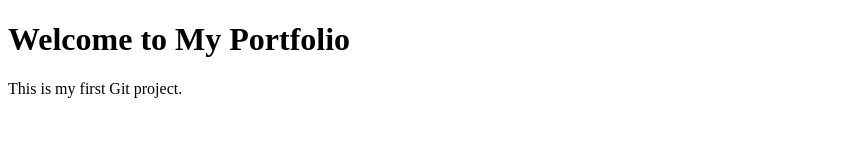
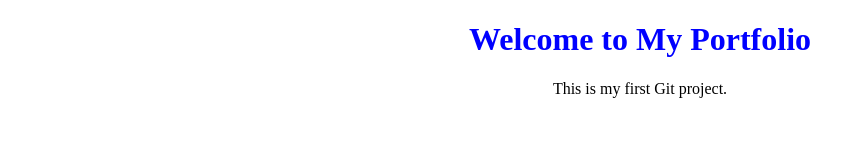
Before and after one commit to moulyasat/testing-, a plain HTML site: page student-portfolio/index.html in a window 1280 px wide. Shown: the whole page, without its empty margins (0-865 px from the left). Drawn offline with Linux system fonts and the light colour scheme.

Commit message:
Center page and add blue heading

```diff
--- a/student-portfolio/index.html
+++ b/student-portfolio/index.html
@@ -2,6 +2,9 @@
 <html>
 <head>
     <title>Student Portfolio</title>
+</head><head>
+    <title>Student Portfolio</title>
+    <link rel="stylesheet" href="style.css">
 </head>
 <body>
     <h1>Welcome to My Portfolio</h1>
--- a/student-portfolio/style.css
+++ b/student-portfolio/style.css
@@ -0,0 +1,7 @@
+body {
+    text-align: center;
+}
+
+h1 {
+    color: blue;
+}
```
